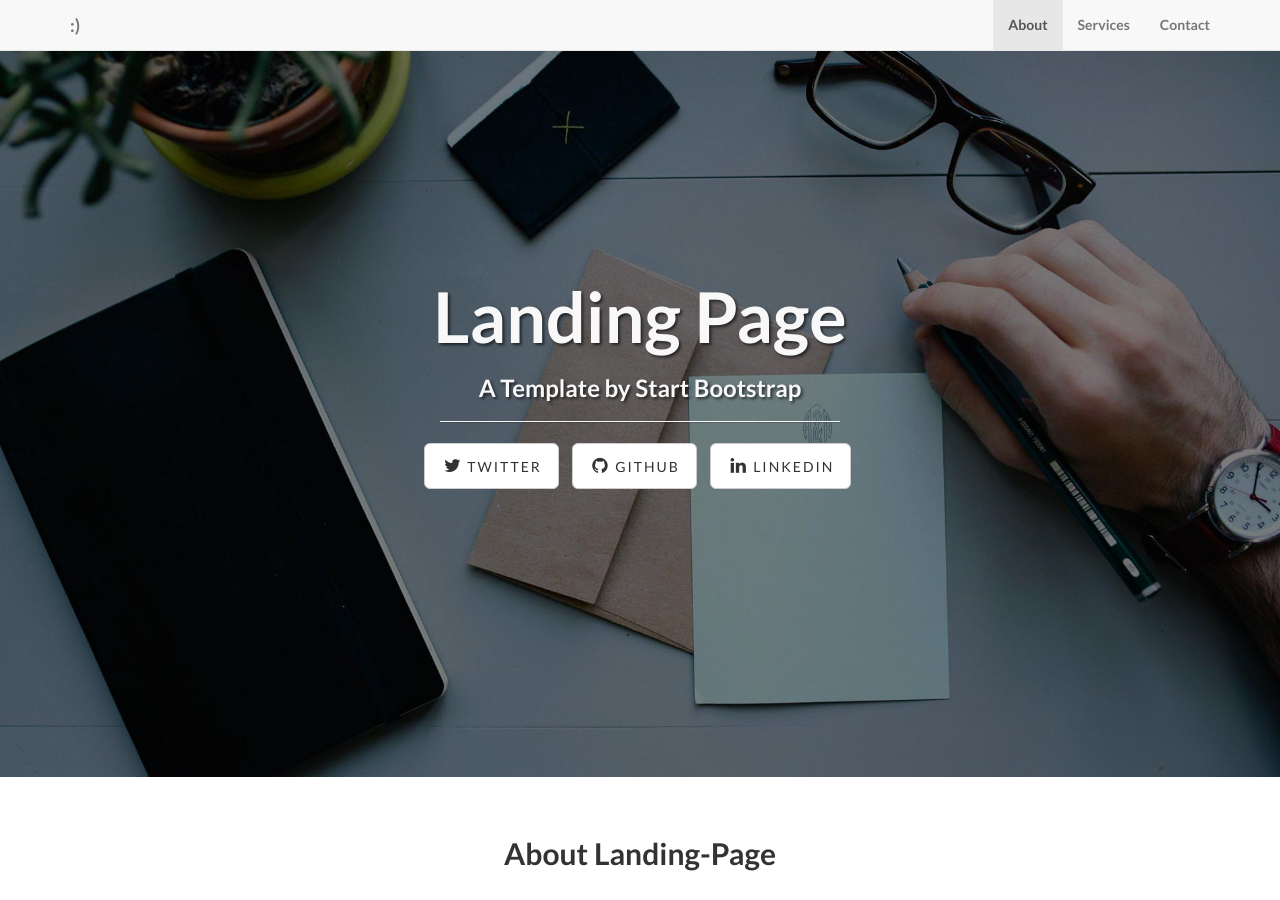
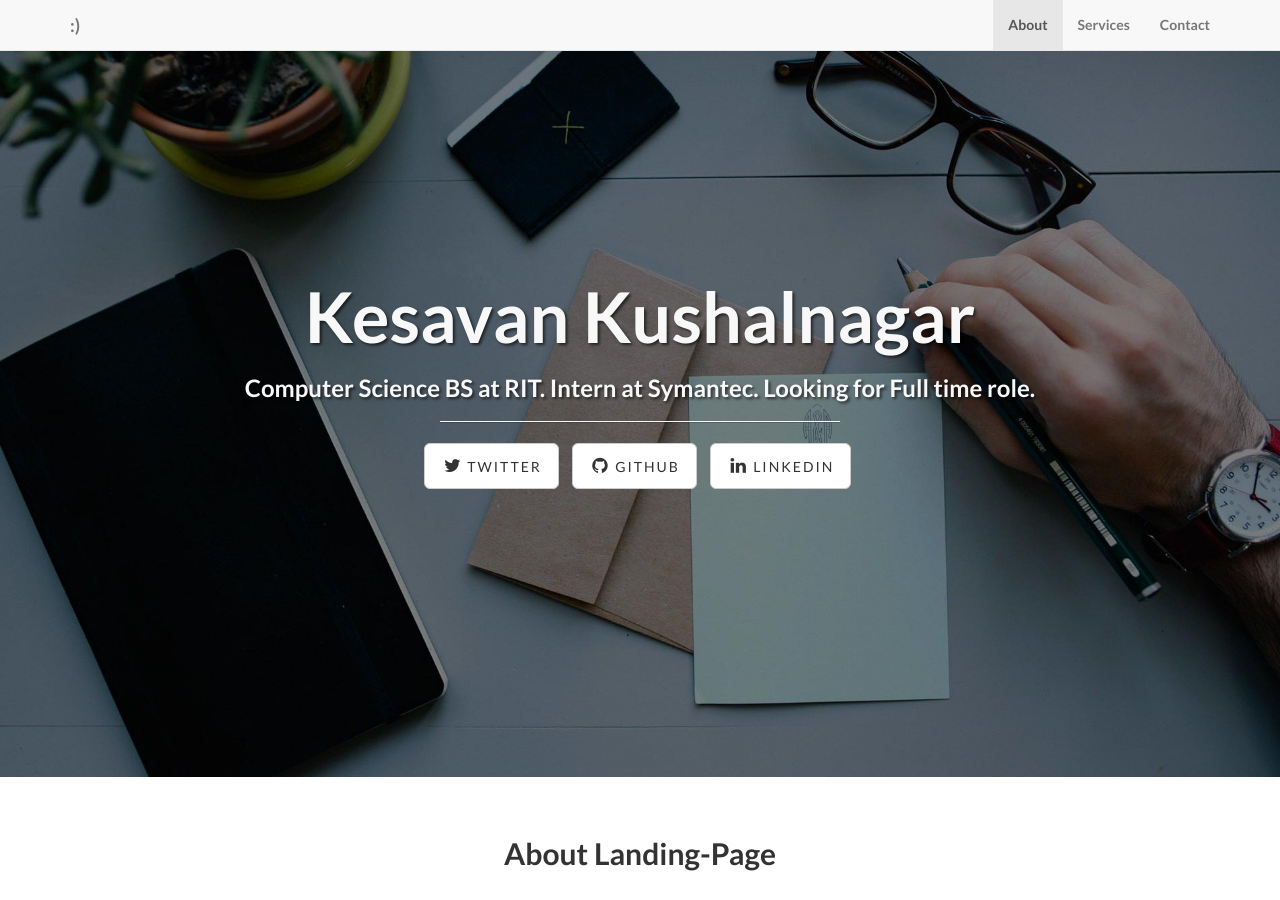
Before and after one commit to kasplat/kesavankushalnagar, a Jekyll site: the page built from index.html, in a window 1280 px wide and 900 px high. Built offline with Jekyll 4.4.1, drawn with Linux system fonts in a browser that asks for light colours; nearby versions of some CDN libraries; library files that are not in the unit come from our copies.

Commit message:
update landing page description

```diff
--- a/index.html
+++ b/index.html
@@ -1,5 +1,5 @@
 ---
 layout: default
-title: Landing Page
-subTitle: A Template by Start Bootstrap
+title: Kesavan Kushalnagar
+subTitle: Computer Science BS at RIT. Intern at Symantec. Looking for Full time role.
 ---
```
